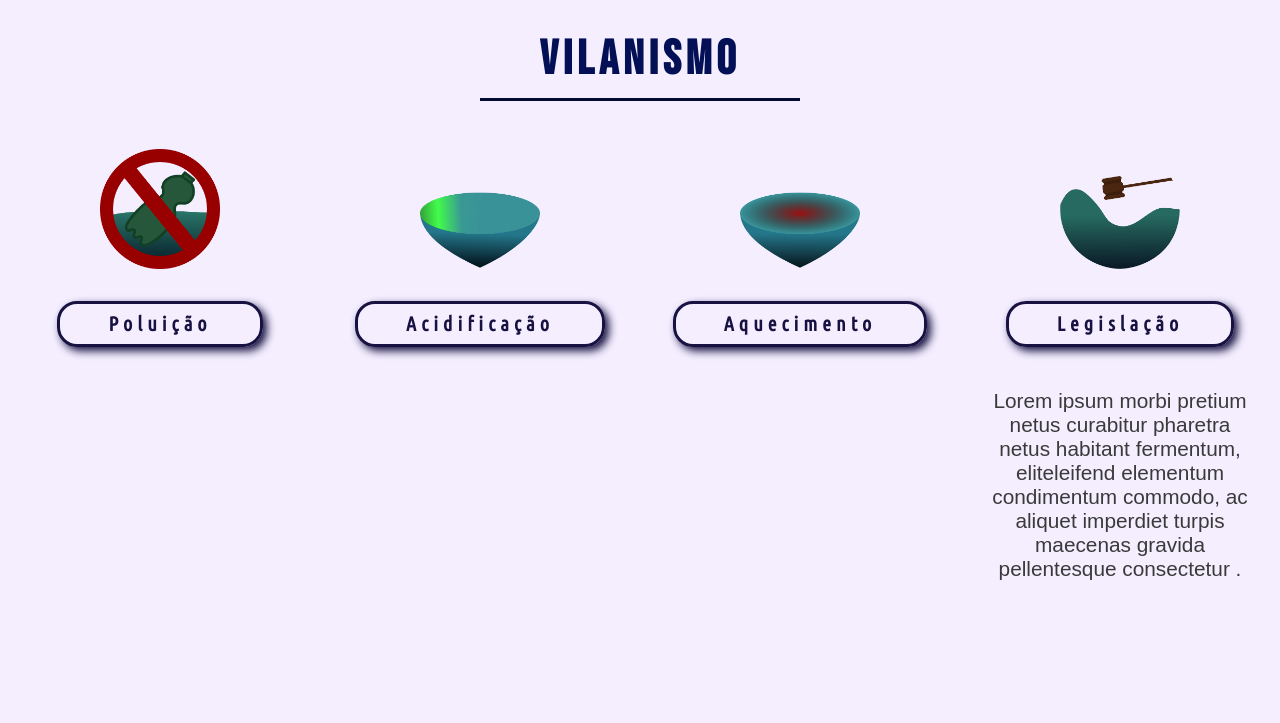
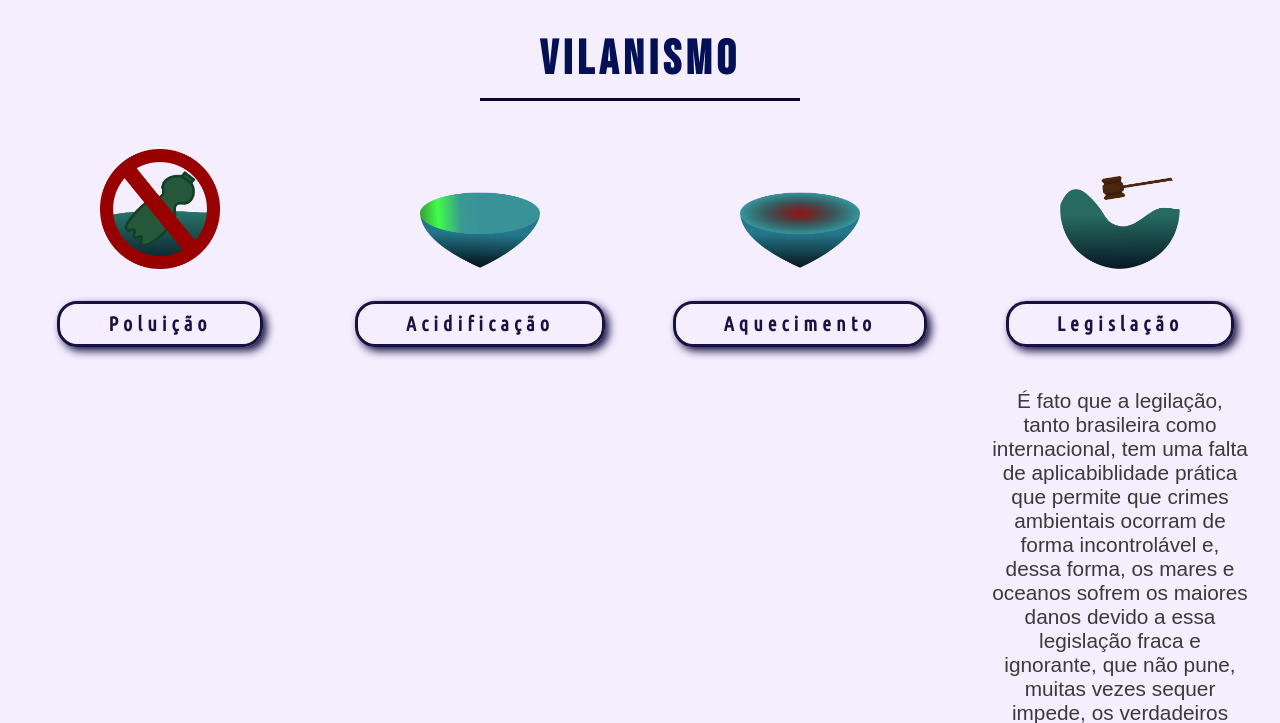
Before and after one commit to Allexyunder/meu-primeiro-site, a plain HTML site: page index.html in a window 1280 px wide. Both pictures are taken after a click on the element "Legislação". Shown: the part 2368-3091 px from the top of the page. Drawn offline with nearby package versions, Linux system fonts and the light colour scheme; a web font is replaced by a local one.

Commit message:
Add files via upload

```diff
--- a/index.html
+++ b/index.html
@@ -131,9 +131,7 @@
             <div  class="coluna-sessao-tres">
                 <img class= "icon" src="img/Leis de proteção.png" alt="martelo de tribunal batendo na água">
                 <h4 id="leis-sbt" class="Subtitulos">Legislação</h4>
-                <p class="paragrafos cor-paragrafo-sec invisible leis-sbt-pg">Lorem ipsum morbi pretium netus curabitur pharetra
-                netus habitant fermentum, eliteleifend elementum condimentum commodo,
-                ac aliquet imperdiet turpis maecenas gravida pellentesque consectetur .</p>
+                <p class="paragrafos cor-paragrafo-sec invisible leis-sbt-pg">É fato que a legilação, tanto brasileira como internacional, tem uma falta de aplicabiblidade prática que permite que crimes ambientais ocorram de forma incontrolável e, dessa forma, os mares e oceanos sofrem os maiores danos devido a essa legislação fraca e ignorante, que não pune, muitas vezes sequer impede, os verdadeiros vilões que massacram a vida marinha de praticar suas crueldades, tornando a destruição do planeta um ato 'legal'.</p>
             </div>
         </div>
 
```
